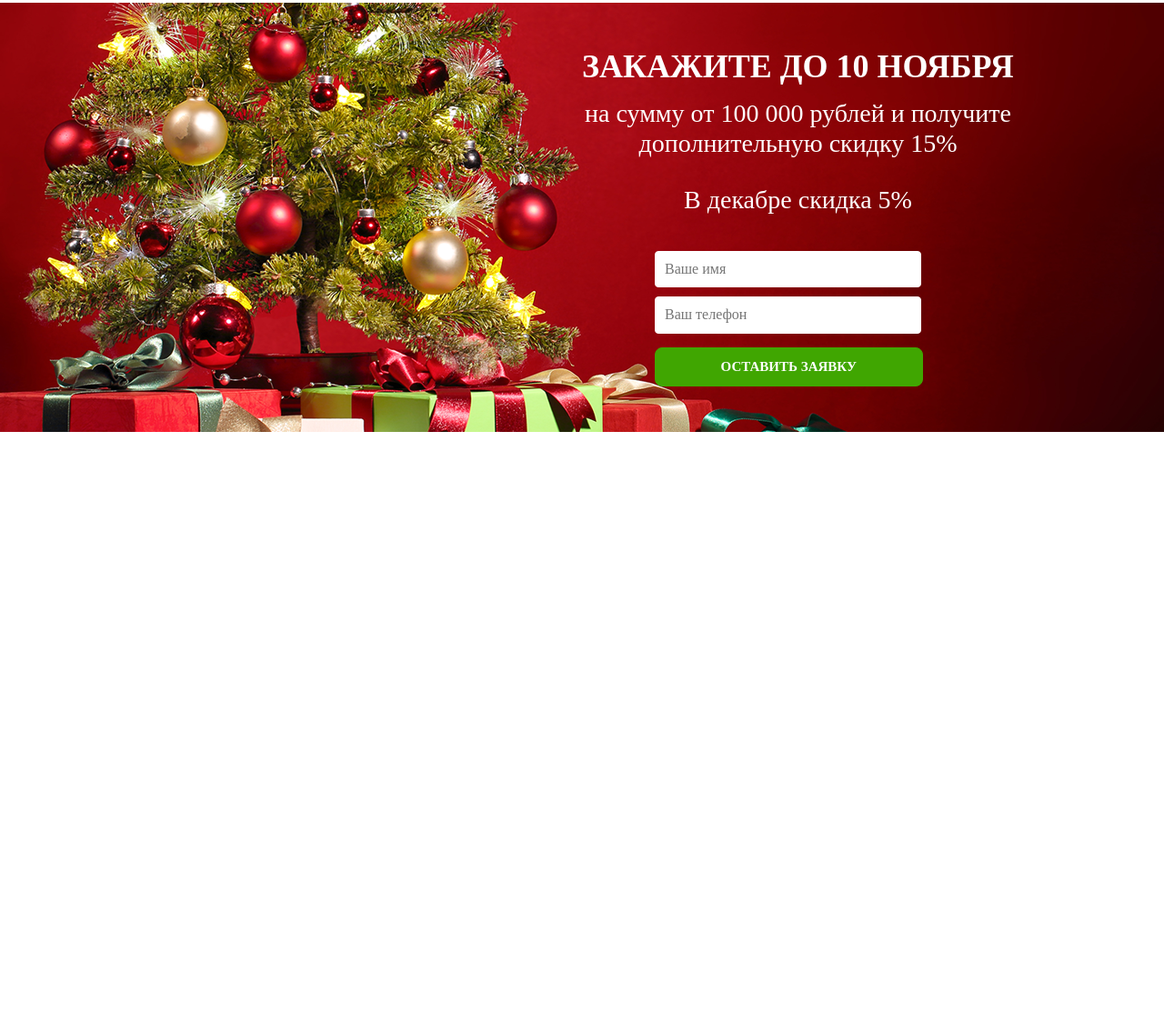
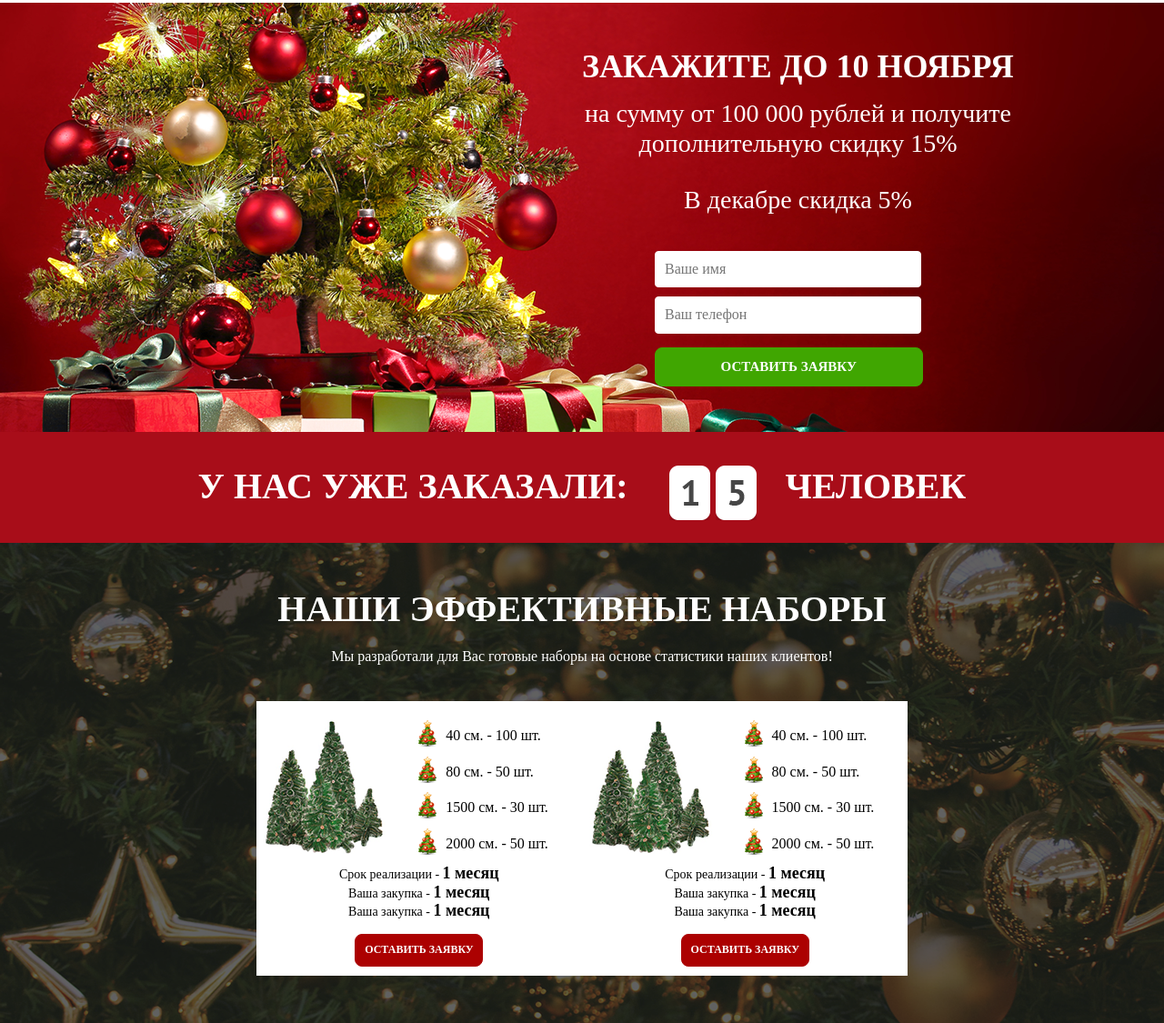
Before and after one commit to lenocheklisichka/Christmas-trees, a plain HTML site: page index.html in a window 1280 px wide. Shown: the part 1316-2441 px from the top of the page at 91% size. Before the commit the page ends 1791 px from the top, so only its background shows below. Drawn offline with nearby package versions, Linux system fonts and the light colour scheme.

Commit message:
завершила пятый и шестой блок

```diff
--- a/css/style.css
+++ b/css/style.css
@@ -105,8 +105,8 @@ body {
     border-bottom: 1px solid #fff;
  }
 
- .bgTree {
-    background: url(../img/bg-tree.png);
+ .bg1 {
+    background: url(../img/bg1.png);
     background-repeat: no-repeat;
     width: 1519px;
     height: 632px;
@@ -321,4 +321,141 @@ strong {
     margin-top: 15px;
     margin-left: 80px;
 }
+
+.bgRed {
+    height: 122px;
+    background-color: #a80d19;
 }
+
+.boxRed {
+    display: flex;
+    justify-content: center;
+    padding-top: 37px;
+}
+
+.orderText, .man {
+    font-size: 40px;
+    font-weight: bold;
+    color: #fff;
+    text-transform: uppercase;
+}
+
+.one {
+    background: url(../img/one.png);
+    background-repeat: no-repeat;
+    width: 45px;
+    height: 60px;
+    padding-left: 6px;
+}
+
+.five {
+    background: url(../img/five.png);
+    width: 45px;
+    height: 60px;
+}
+
+.orderText {
+    margin-right: 45px;
+}
+
+.man {
+    margin-left: 32px;
+}
+
+.bgTree {
+    background: url(../img/bgTree.png);
+    background-repeat: no-repeat;
+    height: 528px;
+}
+
+.set {
+    font-size: 40px;
+    font-weight: bold;
+    text-transform: uppercase;
+    color: #fff;
+    text-align: center;
+    padding-top: 50px;
+}
+
+.textСustomers {
+    font-size: 16px;
+    color: #fff;
+    text-align: center;
+    padding-top: 20px;
+}
+
+.blockBox {
+    width: 400px;
+    height: 300px;
+    background-color: #fff;
+    border: 1px solid #fff;
+}
+
+.setBox {
+    display: flex;
+    justify-content: space-around;
+    justify-content: space-around;
+    width: 56%;
+    margin: 0 auto;
+    padding-top: 40px;
+}
+
+.boxTrees {
+    display: flex;
+    justify-content: center;
+    padding-top: 20px;
+}
+
+.artificialTrees {
+    background: url(../img/artificialTrees.png);
+    background-repeat: no-repeat;
+    width: 147px;
+    height: 147px;
+}
+
+.treeBox {
+    width: 50%;
+    padding-left: 30px;
+}
+
+.boxSets {
+    display: flex;
+    padding-bottom: 5px;
+}
+
+
+.trees {
+    background: url(../img/trees.png);
+    background-repeat: no-repeat;
+    width: 20px;
+    height: 29px;
+}
+
+.sets {
+    font-size: 16px;
+    padding-top: 8px;
+    padding-left: 10px;
+    padding-bottom: 8px;
+}
+
+.boxImplementation {
+      width: 60%;
+      margin: 0 auto;
+      text-align: center;
+}
+
+.term {
+    font-size: 14px;
+}
+
+.btn2 {
+    font-size: 12px;
+    font-weight: bold;
+    color: #fff;
+    background-color: #ac0101;
+    padding: 10px;
+    border-radius: 8px;
+    border: 1px solid #ac0101;
+    width: 66%;
+    margin-top: 15px;
+}
--- a/index.html
+++ b/index.html
@@ -36,7 +36,7 @@
 			</ul>
 	</div>
 
-	<div class="bgTree">
+	<div class="bg1">
 		<div class="boxOrder">
 				<h1>Используйте все возможности</h1>
 				<h2>приближающегося праздника!</h2>
@@ -95,5 +95,83 @@
 		</div>
 	</div>
 
+	<div class="bgRed">
+		<div class="boxRed">
+			<p class="orderText">У нас уже заказали: <div class="one"></div><div class="five"></div>
+			<p class="man">человек</p></p>
+		</div>
+	</div>
+
+	<div class="bgTree">
+		    <h3 class="set">Наши эффективные наборы</h3>
+			<p class="textСustomers">Мы разработали для Вас готовые наборы на основе статистики наших клиентов!</p>
+		<div class="setBox">
+		<div class="blockBox">
+			<div class="boxTrees">
+					<div class="artificialTrees"></div>
+				<div class="treeBox">
+					<div class="boxSets">
+						<div class="trees"></div>
+						<p class="sets">40 см. - 100 шт.</p>
+					</div>
+					<div class="boxSets">
+						<div class="trees"></div>
+						<p class="sets">80 см. - 50 шт.</p>
+					</div>
+					<div class="boxSets">
+						<div class="trees"></div>
+						<p class="sets">1500 см. - 30 шт.</p>
+					</div>
+					<div class="boxSets">
+						<div class="trees"></div>
+						<p class="sets">2000 см. - 50 шт.</p>
+					</div>
+			    </div>
+			</div>
+			<div class="boxImplementation">
+					<p class="term">Срок реализации - <span>1 месяц</span></p>
+					<p class="term">Ваша закупка - <span>1 месяц</span></p>
+					<p class="term">Ваша закупка - <span>1 месяц</span></p>
+					<input name="submit" class="btn2" type="submit" value="ОСТАВИТЬ ЗАЯВКУ"/>
+			</div>
+		</div>
+		<div class="blockBox">
+			<div class="boxTrees">
+					<div class="artificialTrees"></div>
+				<div class="treeBox">
+					<div class="boxSets">
+						<div class="trees"></div>
+						<p class="sets">40 см. - 100 шт.</p>
+					</div>
+					<div class="boxSets">
+						<div class="trees"></div>
+						<p class="sets">80 см. - 50 шт.</p>
+					</div>
+					<div class="boxSets">
+						<div class="trees"></div>
+						<p class="sets">1500 см. - 30 шт.</p>
+					</div>
+					<div class="boxSets">
+						<div class="trees"></div>
+						<p class="sets">2000 см. - 50 шт.</p>
+					</div>
+				</div>
+			</div>
+			<div class="boxImplementation">
+					<p class="term">Срок реализации - <span>1 месяц</span></p>
+					<p class="term">Ваша закупка - <span>1 месяц</span></p>
+					<p class="term">Ваша закупка - <span>1 месяц</span></p>
+					<input name="submit" class="btn2" type="submit" value="ОСТАВИТЬ ЗАЯВКУ"/>
+			</div>
+	    </div>
+	    </div>
+
+
+
+
+
+		</div>
+	</div>
+
 </body>
 </html>
```
Also changed, not shown: img/artificialTrees.png (added), img/bg1.png (renamed from img/bg-tree.png), img/bgTree.png (added), img/five.png (added), img/one.png (added), img/trees.png (added).
